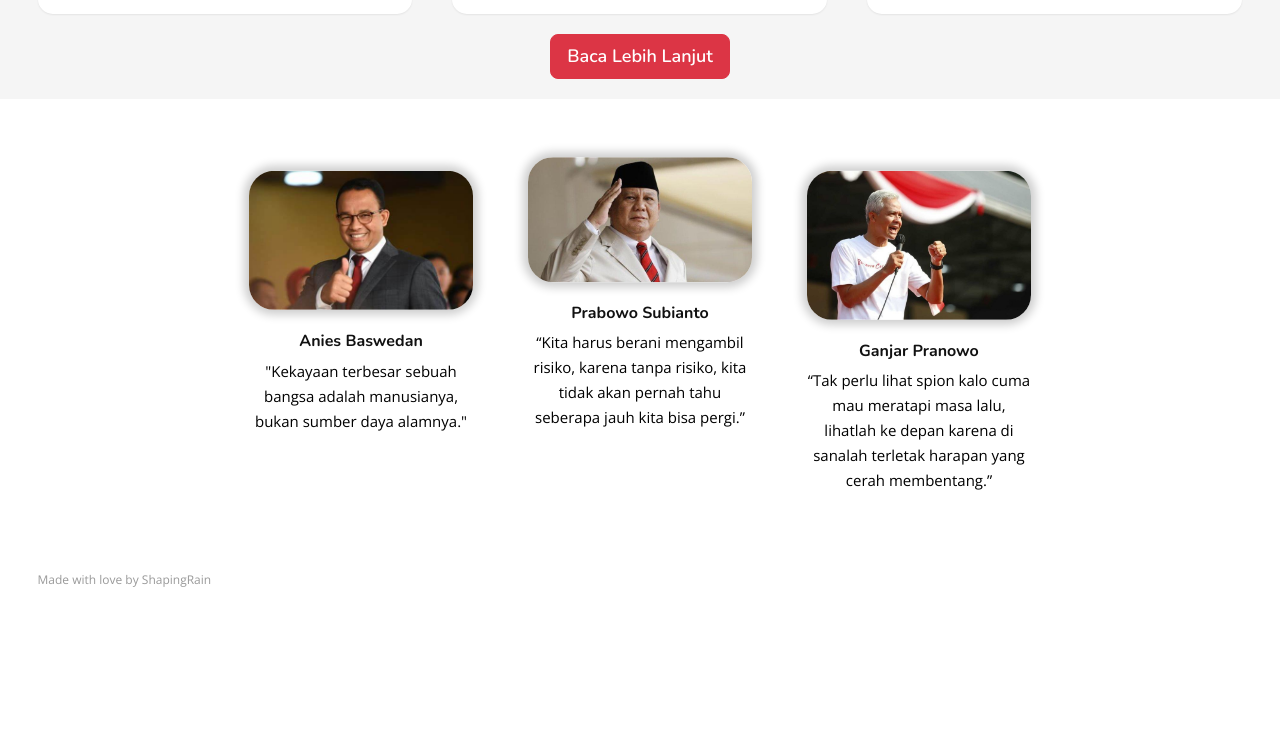
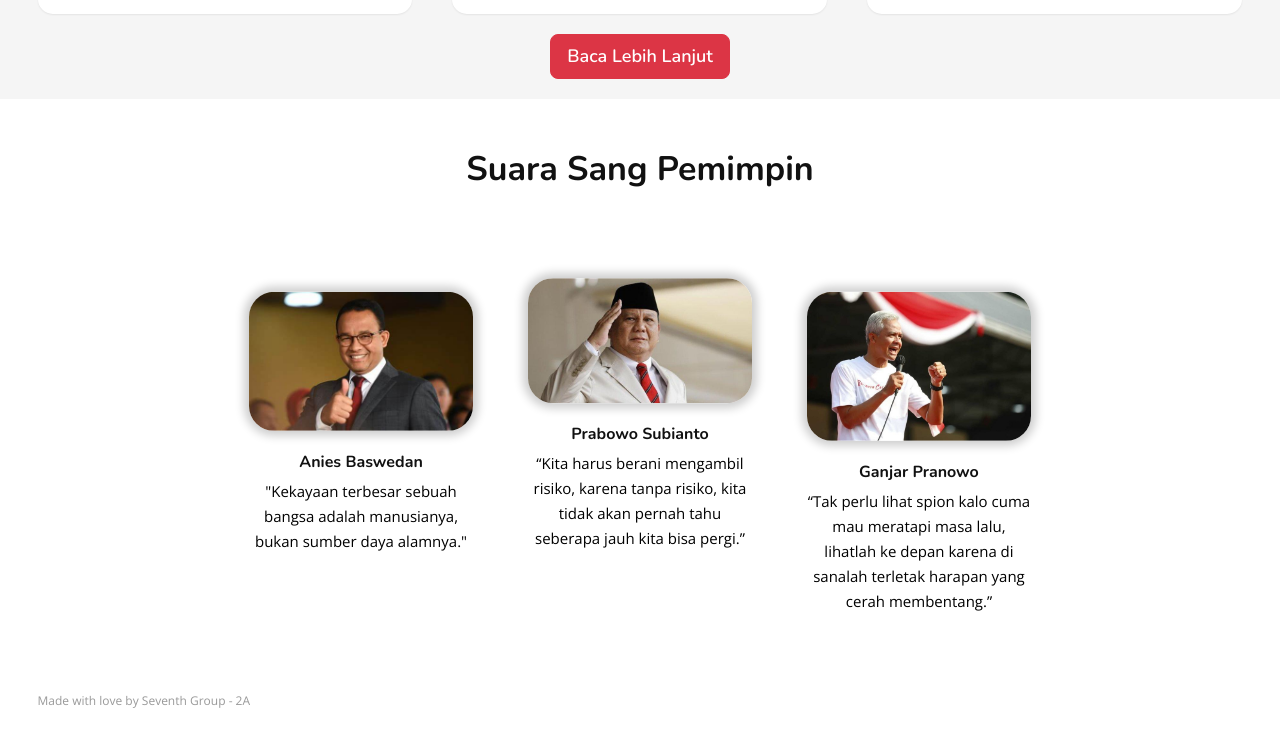
Before and after one commit to KittenDev/tugas-ui, a plain HTML site: page index.html in a window 1280 px wide. Shown: the part 1391-2124 px from the top of the page. Before the commit the page ends 2003 px from the top, so only its background shows below. Drawn offline with nearby package versions, Linux system fonts and the light colour scheme.

Commit message:
edit dikit

```diff
--- a/index.html
+++ b/index.html
@@ -175,6 +175,7 @@
         <!--End of Summary Tables-->
 
         <!-- section capres -->
+        <h2 class="section-title animated fadeInUp" style="text-align: center; padding-top: 50px; padding-bottom: 30px;">Suara Sang Pemimpin</h2>
         <section class="animal_section layout_padding" style="padding-top: 20px;">
             <div class="container">
               <div class="animal_container">
@@ -228,7 +229,7 @@
     <footer id="landing-footer" class="clearfix">
         <div class="row clearfix">
 
-            <p id="copyright" class="col-2">Made with love by <a href="https://www.shapingrain.com">ShapingRain</a></p>
+            <p id="copyright" class="col-2">Made with love by <a href="https://www.shapingrain.com">Seventh Group - 2A</a></p>
 
             <!--Social Icons in Footer-->
             <ul class="col-2 social-icons">
```
